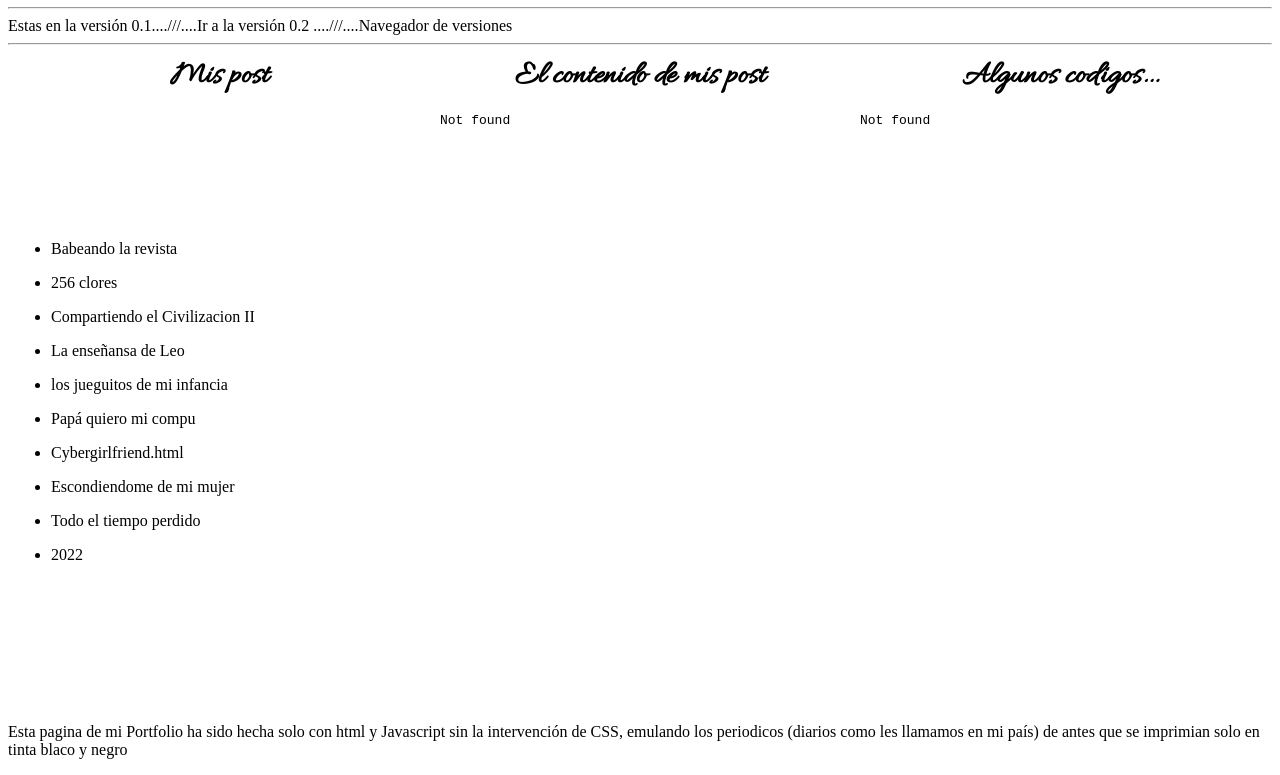
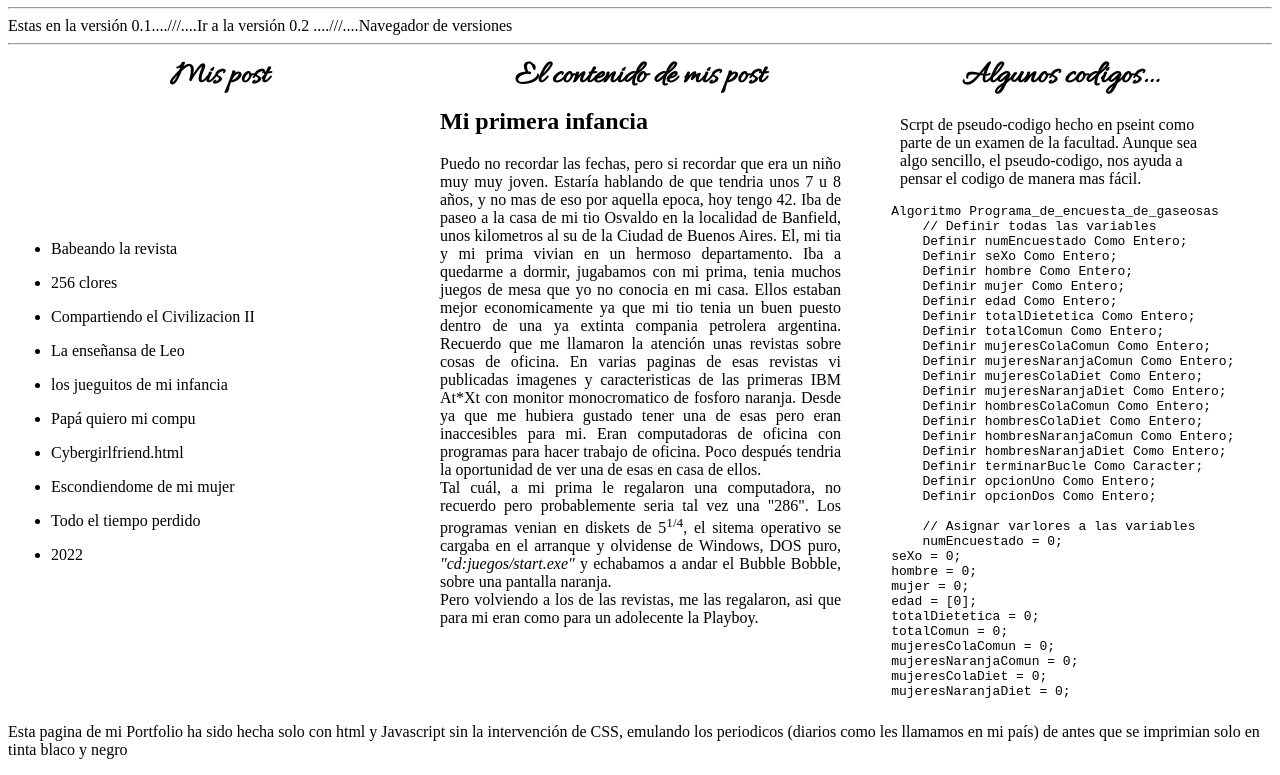
Before and after one commit to arielperrone/portfolio, a plain HTML site: page portfolio_01/portfolio_01.html in a window 1280 px wide. Shown: the part 119-894 px from the top of the page. Drawn offline with Linux system fonts and the light colour scheme; the site is published under a folder, as on GitHub Pages, so addresses that start at the root find nothing.

Commit message:
Probando los enlaces del sitio

```diff
--- a/portfolio_01/portfolio_01.html
+++ b/portfolio_01/portfolio_01.html
@@ -61,12 +61,12 @@
                         </ul>
                     </td>
                     <td width="30%" id="central">
-                        <iframe src="/portfolio_01/articulos/articulo01.html" frameborder="0" name="central" width="100%" height="600px"></iframe>
+                        <iframe src="../portfolio_01/articulos/articulo01.html" frameborder="0" name="central" width="100%" height="600px"></iframe>
 
 
                     </td>
                     <td width="30%" id="derecho">
-                        <iframe id="frame" src="/portfolio_01/scrips.html" width="100%" height="600px" frameborder="0"></iframe>
+                        <iframe id="frame" src="../portfolio_01/scrips.html" width="100%" height="600px" frameborder="0"></iframe>
 
                     </td>
                 </tr>
```
